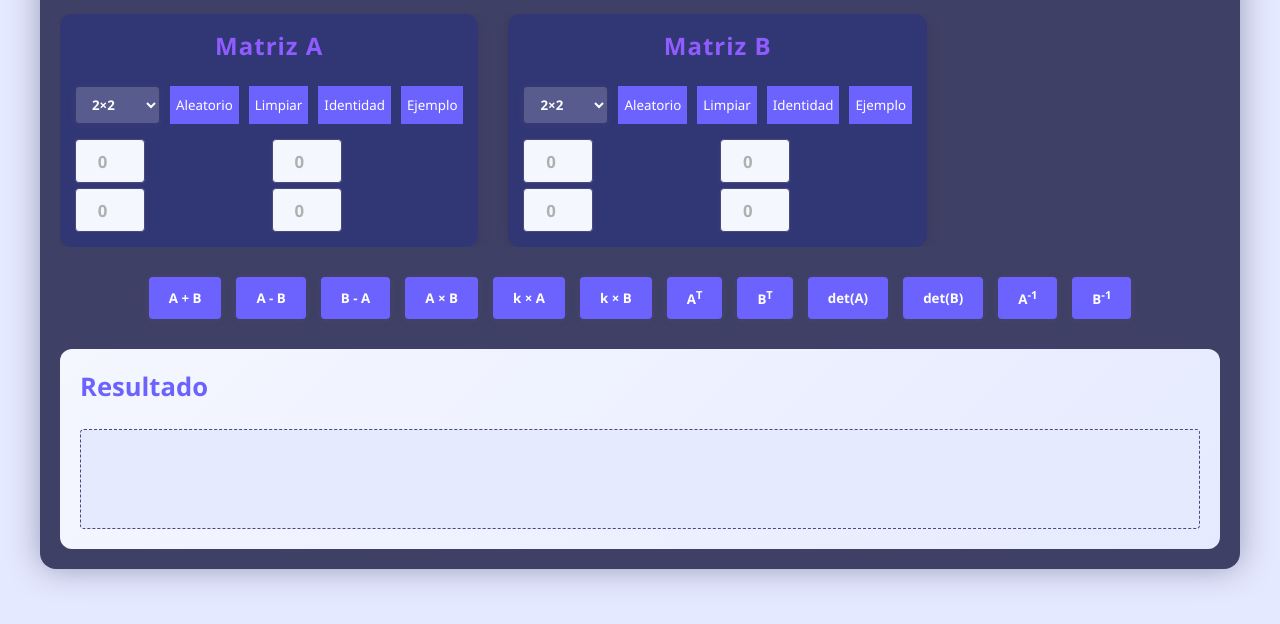
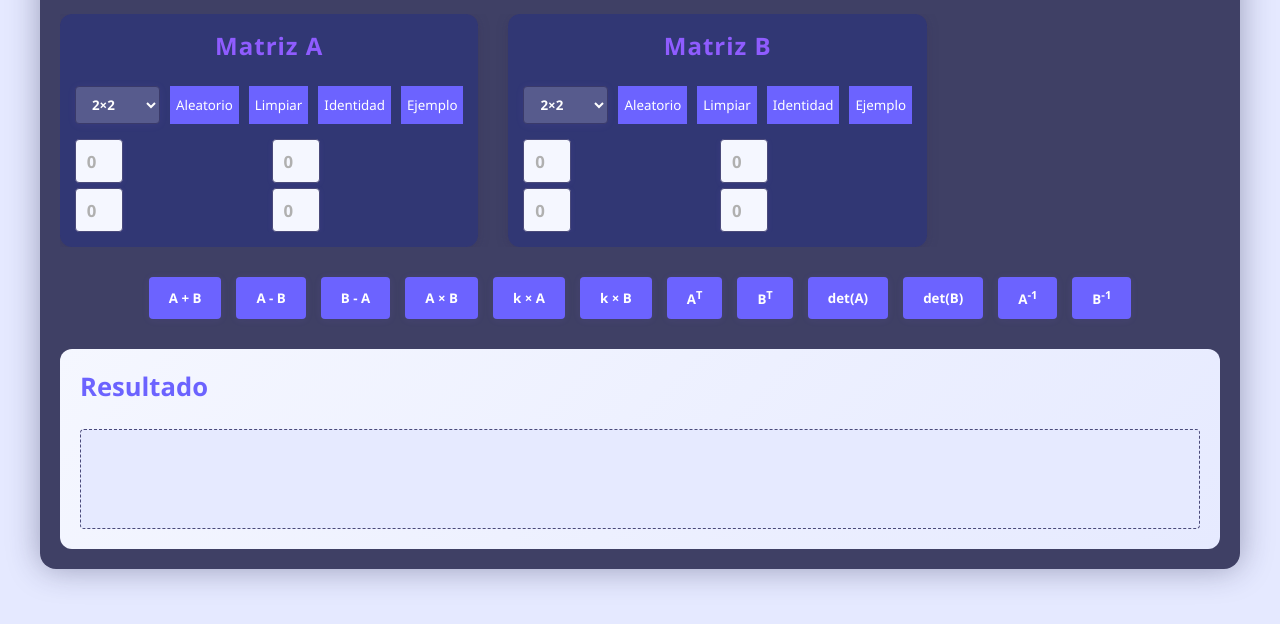
Before and after one commit to LauraR-25/proyectoCliente, a plain HTML site: page index.html in a window 1280 px wide. Shown: the part 166-790 px from the top of the page. Drawn offline with Linux system fonts and the light colour scheme.

Commit message:
feat: autoexpansión dinámica de las casillas de la matriz según el contenido

```diff
--- a/estilos.css
+++ b/estilos.css
@@ -138,7 +138,7 @@ button:hover {
 
 .matrix-grid {
     display: grid;
-    grid-template-columns: repeat(var(--size, 5), minmax(48px, 1fr));
+    grid-template-columns: repeat(var(--size, 5), minmax(48px, auto)); /* Cambia 1fr por auto */
     gap: 5px;
     overflow-x: auto;
     min-width: 0;
@@ -146,8 +146,8 @@ button:hover {
 }
 
 .matrix-cell {
-    width: 70px;
-    min-width: 48px;
+    width: auto;              /* Permite que la celda crezca según el contenido */
+    min-width: 48px;          /* Mínimo 48px */
     max-width: 100%;
     height: 44px;
     text-align: center;
--- a/index.js
+++ b/index.js
@@ -72,6 +72,7 @@ function fillMatrixInputs(matrixId, values) {
             const input = container.querySelector(`.matrix-cell[data-row="${i}"][data-col="${j}"]`);
             if (input) {
                 input.value = values[i][j];
+                autoResizeInput(input);
                 // Ajusta clase para valores largos
                 if (String(values[i][j]).length > 8) {
                     input.classList.add('long-value');
@@ -79,6 +80,7 @@ function fillMatrixInputs(matrixId, values) {
                     input.classList.remove('long-value');
                 }
                 input.addEventListener('input', () => {
+                    autoResizeInput(input);
                     if (input.value.length > 8) {
                         input.classList.add('long-value');
                     } else {
@@ -117,6 +119,7 @@ function updateMatrixSize(matrixId, size) {
             input.placeholder = '0';
             input.value = '';
             input.addEventListener('input', () => {
+                autoResizeInput(input);
                 // Ajusta clase para valores largos
                 if (input.value.length > 8) {
                     input.classList.add('long-value');
@@ -130,6 +133,8 @@ function updateMatrixSize(matrixId, size) {
                     document.getElementById('result-matrix').innerHTML = '';
                 }
             });
+            // Inicializa el ancho
+            autoResizeInput(input);
             container.appendChild(input);
         }
     }
@@ -387,3 +392,19 @@ function handleOperation(operation, isAuto = false) {
         console.error(error);
     }
 }
+
+function autoResizeInput(input) {
+    // Crea un span oculto para medir el ancho del texto
+    let span = input._widthSpan;
+    if (!span) {
+        span = document.createElement('span');
+        span.style.visibility = 'hidden';
+        span.style.position = 'absolute';
+        span.style.whiteSpace = 'pre';
+        span.style.font = window.getComputedStyle(input).font;
+        document.body.appendChild(span);
+        input._widthSpan = span;
+    }
+    span.textContent = input.value || input.placeholder || '';
+    input.style.width = Math.max(48, span.offsetWidth + 20) + 'px';
+}
```
